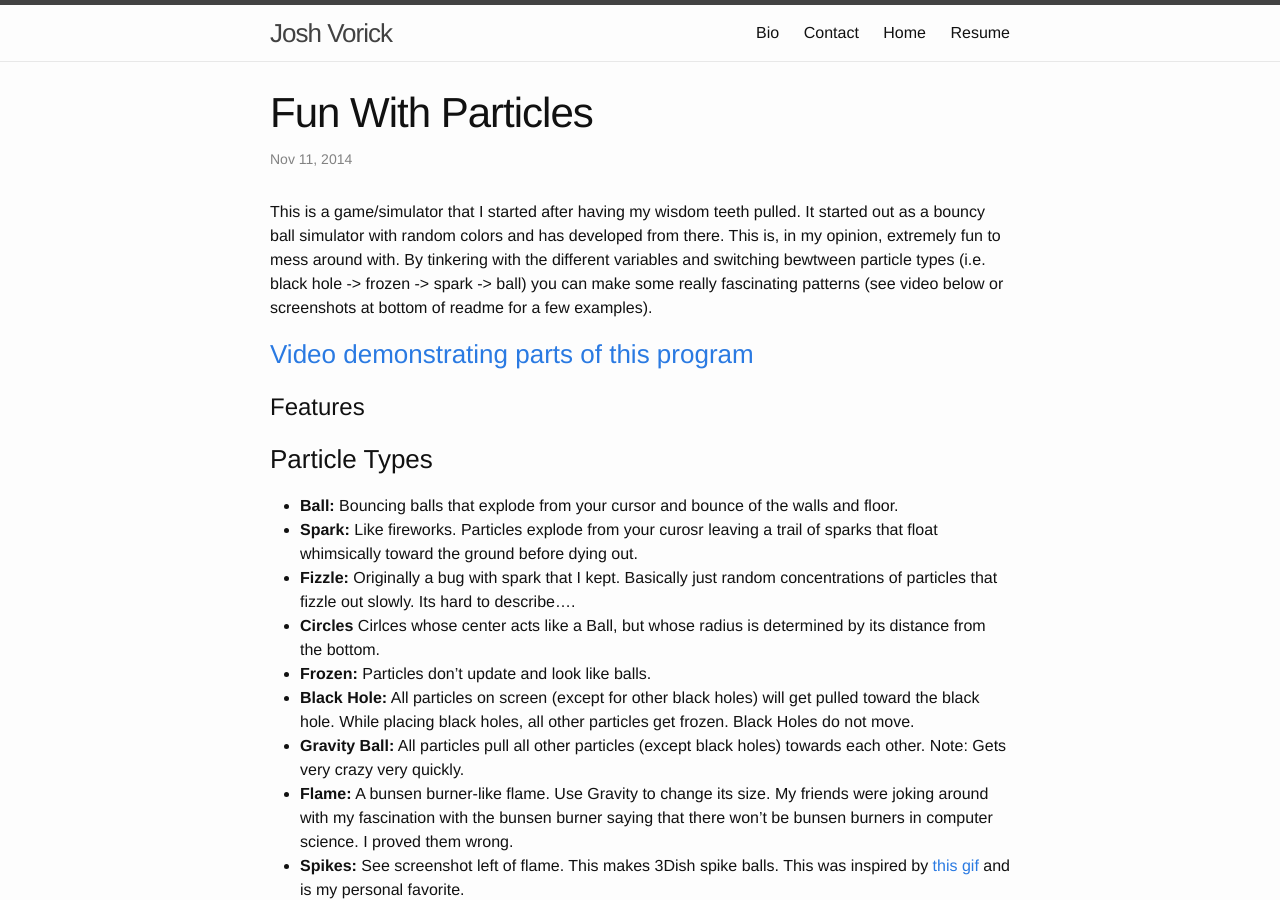
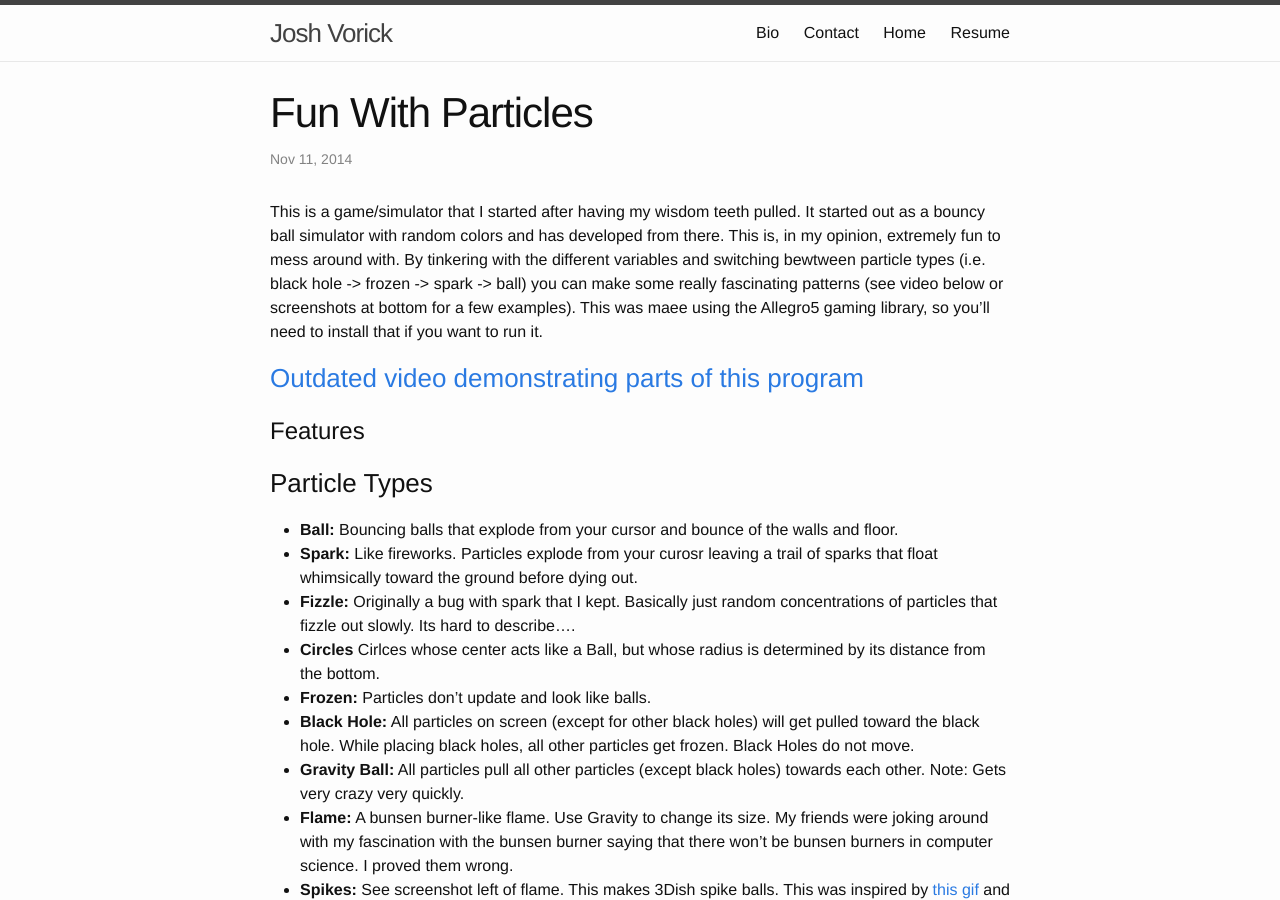
Before and after one commit to JoshVorick/joshvorick.github.io, a Jekyll site: the page built from _posts/2014-11-11-Fun-With-Particles.markdown, in a window 1280 px wide and 900 px high. Built offline with Jekyll 4.4.1, drawn with Linux system fonts in a browser that asks for light colours.

Commit message:
updated projects and resume

```diff
--- a/_posts/2014-11-11-Fun-With-Particles.markdown
+++ b/_posts/2014-11-11-Fun-With-Particles.markdown
@@ -4,9 +4,12 @@ title:  "Fun With Particles"
 date:   2014-11-11 00:45:12
 categories: project code readme
 ---
-This is a game/simulator that I started after having my wisdom teeth pulled. It started out as a bouncy ball simulator with random colors and has developed from there. This is, in my opinion, extremely fun to mess around with. By tinkering with the different variables and switching bewtween particle types (i.e. black hole -> frozen -> spark -> ball) you can make some really fascinating patterns (see video below or screenshots at bottom of readme for a few examples).
+This is a game/simulator that I started after having my wisdom teeth pulled. It started out as a bouncy ball simulator with random colors and has developed
+from there. This is, in my opinion, extremely fun to mess around with. By tinkering with the different variables and switching bewtween particle types
+(i.e. black hole -> frozen -> spark -> ball) you can make some really fascinating patterns (see video below or screenshots at bottom for a few examples).
+This was maee using the Allegro5 gaming library, so you'll need to install that if you want to run it.
 
-### [Video demonstrating parts of this program](https://www.youtube.com/watch?v=ij0-msWfhqQ)
+### [Outdated video demonstrating parts of this program](https://www.youtube.com/watch?v=ij0-msWfhqQ)
 
 Features
 ========
--- a/index.html
+++ b/index.html
@@ -5,7 +5,7 @@ title: Home
 
 <div class="home">
 
-  <h1 class="page-heading">Posts</h1>
+  <h1 class="page-heading">Projects</h1>
 
   <ul class="post-list">
     {% for post in site.posts %}
```
Also changed, not shown: _posts/2014-11-11-Visualizing-Complex-Functions.markdown (+6 -1 lines), 1 other file.
